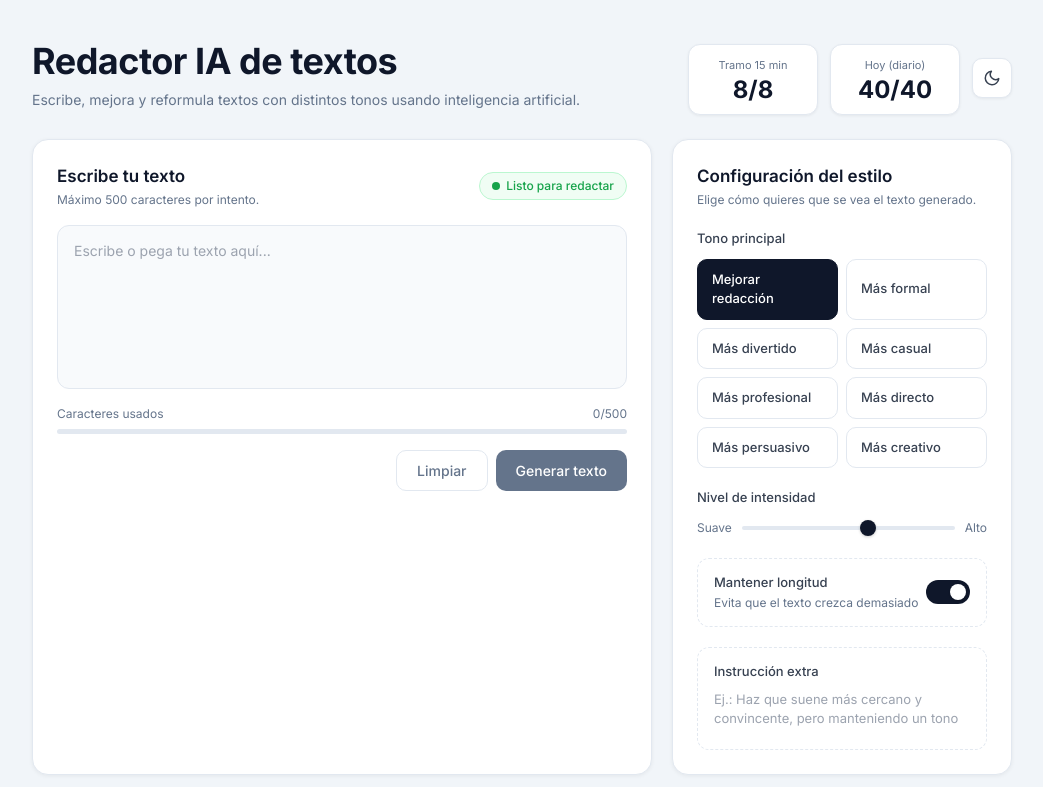
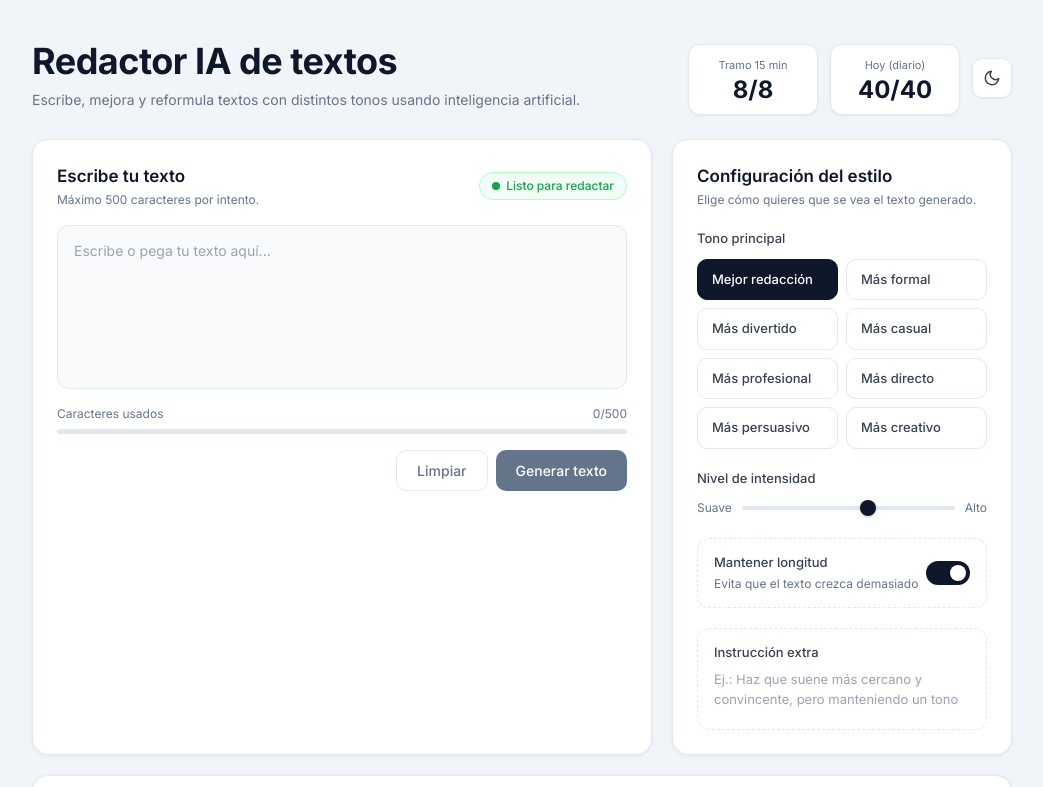
Before and after one commit to RenzoRamosDEV/Redactor-IA, a React (Vite) app in the folder frontend/: page / in a window 1280 px wide. Shown: the top 787 px of the page, without its empty margins (118-1161 px from the left). Built offline with nearby package versions, Linux system fonts and the light colour scheme; no server answers.

Commit message:
Cambio de texto harcodeado

```diff
--- a/frontend/src/constants/tones.js
+++ b/frontend/src/constants/tones.js
@@ -12,7 +12,7 @@
 
 /** @type {Tone[]} Lista de tonos disponibles */
 export const TONES = [
-  { id: 'rewrite', label: 'Mejorar redacción' },
+  { id: 'rewrite', label: 'Mejor redacción' },
   { id: 'formal', label: 'Más formal' },
   { id: 'fun', label: 'Más divertido' },
   { id: 'casual', label: 'Más casual' },
```
